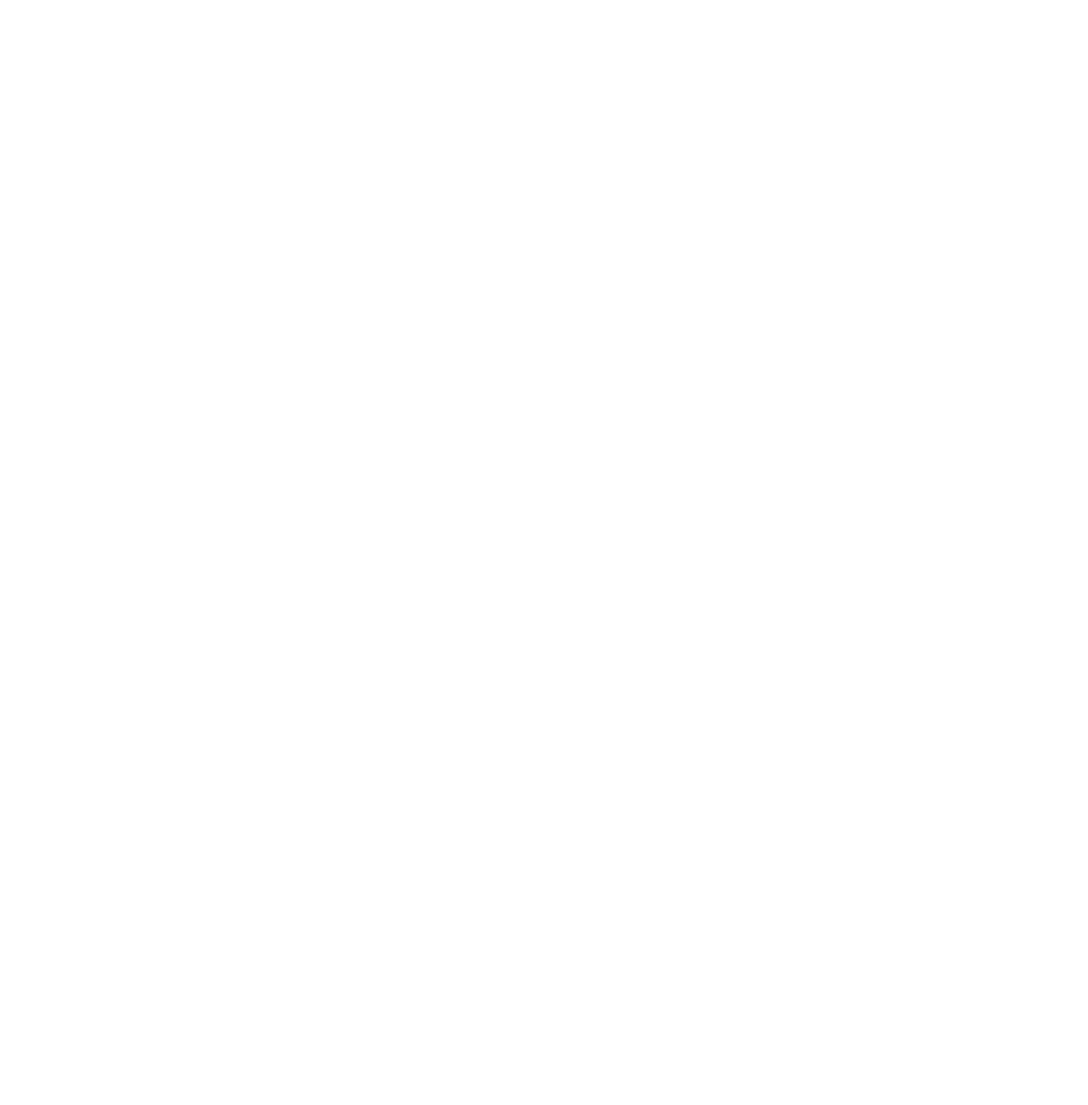
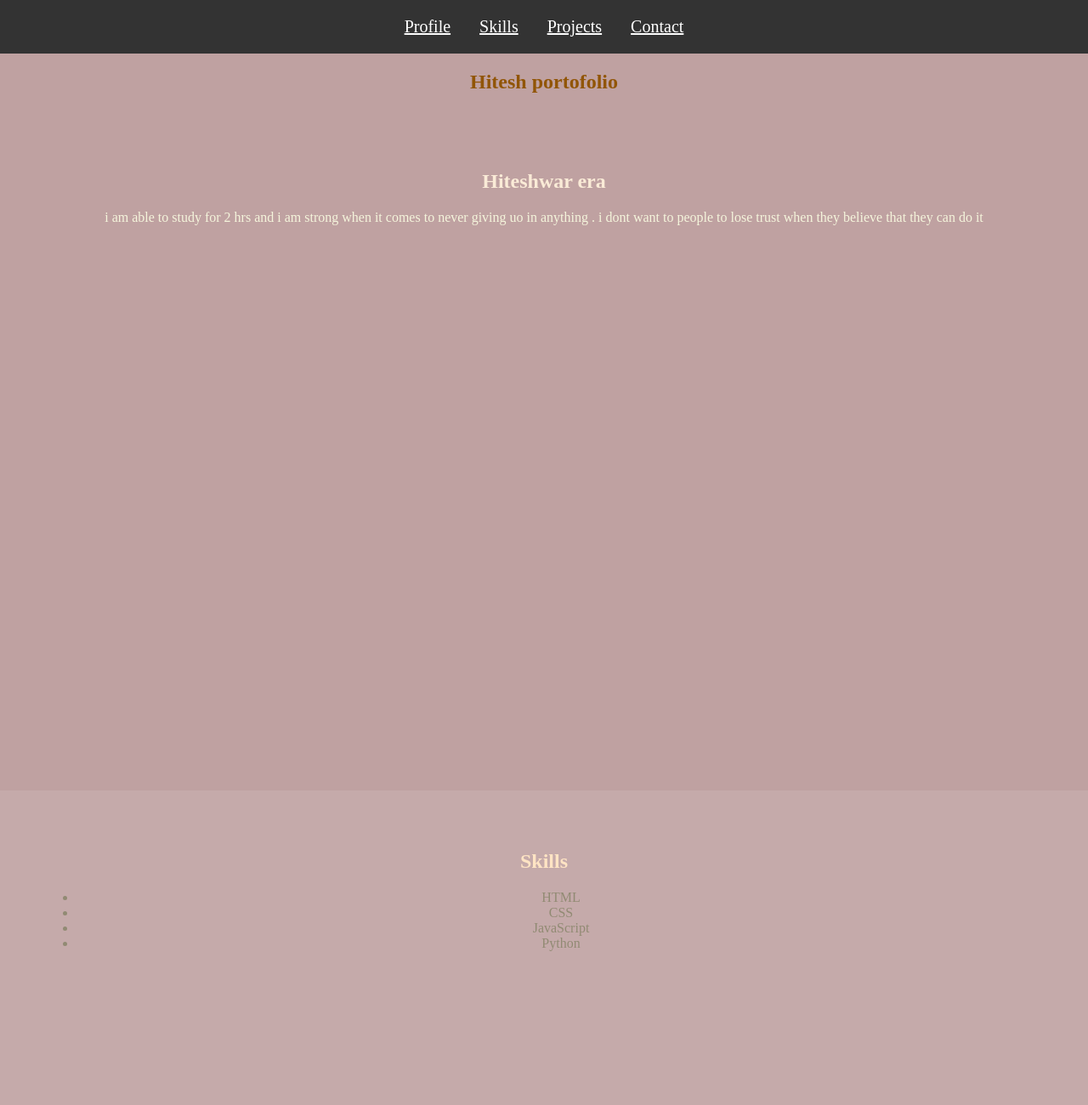
Before and after one commit to hitesh23467890/practice, a plain HTML site: page index.html in a window 1280 px wide. Shown: the top 1300 px of the page at 85% size. Before the commit the page ends 800 px from the top, so only its background shows below. Drawn offline with Linux system fonts and the light colour scheme.

Commit message:
changes are updated.

```diff
--- a/index.html
+++ b/index.html
@@ -1,9 +1,49 @@
 <!doctype html>
 <html lang="en">
   <head>
-    <meta charset="UTF-8" />
-    <meta name="viewport" content="width=device-width, initial-scale=1.0" />
-    <title>Document</title>
+    <title>Hiteshwar era</title>
+    <link rel="stylesheet" href="style.css" />
   </head>
-  <body></body>
+  <body>
+    <nav>
+      <a href="#profile">Profile</a>
+      <a href="#skills">Skills</a>
+      <a href="#projects">Projects</a>
+      <a href="#contact">Contact</a>
+    </nav>
+    <header>
+      <h2>Hitesh portofolio</h2>
+    </header>
+    <section id="profile">
+      <h1>Hiteshwar era</h1>
+      <p>
+        i am able to study for 2 hrs and i am strong when it comes to never
+        giving uo in anything . i dont want to people to lose trust when they
+        believe that they can do it
+      </p>
+    </section>
+    <section id="skills">
+      <h2>Skills</h2>
+      <ul>
+        <li>HTML</li>
+        <li>CSS</li>
+        <li>JavaScript</li>
+        <li>Python</li>
+      </ul>
+    </section>
+    <section id="projects">
+      <h2>Projects</h2>
+      <ul>
+        <li>project-1:AI climate assessment and prediction</li>
+        <li>Project-2:Vision-os</li>
+        <li>Project-3:AI accident detection</li>
+        <li>Project-4:skymart</li>
+      </ul>
+    </section>
+    <section id="contact">
+      <h2>Contact</h2>
+      <h3>8125039586</h3>
+      <h2>email:hitheshyadav5@gmail.com</h2>
+    </section>
+  </body>
 </html>
--- a/style.css
+++ b/style.css
@@ -1,4 +1,94 @@
-* {
-  color: red;
-  background-color: blue;
+body {
+  background-color: #b79595e1;
 }
+body {
+  background-color: #b79595e1;
+  margin: 0;
+}
+
+html {
+  scroll-behavior: smooth;
+}
+
+nav {
+  background-color: #333;
+  padding: 20px;
+  text-align: center;
+}
+
+nav a {
+  color: white;
+  margin: 15px;
+  font-size: 20px;
+}
+
+section {
+  min-height: 100vh;
+  padding: 50px;
+  box-sizing: border-box;
+}
+
+#profile h1 {
+  color: antiquewhite;
+  text-align: center;
+}
+
+#profile p {
+  color: beige;
+  text-align: center;
+}
+
+#skills {
+  background-color: #c5aaaa;
+}
+
+#projects {
+  background-color: #b99f9f;
+}
+
+#contact {
+  background-color: #c9b0b0;
+}
+#profile {
+  h1 {
+    color: antiquewhite;
+    text-align: center;
+  }
+  p {
+    color: beige;
+    text-align: center;
+  }
+}
+header {
+  h2 {
+    color: rgb(145, 85, 6);
+    text-align: center;
+  }
+}
+#skills {
+  h2 {
+    color: bisque;
+    text-align: center;
+  }
+  ul {
+    color: rgba(44, 76, 8, 0.338);
+    text-align: center;
+  }
+}
+#projects {
+  h2 {
+    color: rgb(102, 122, 60);
+    text-align: center;
+  }
+  ul {
+    color: rgb(102, 122, 60);
+    text-align: center;
+  }
+}
+#contact {
+  h2 {
+    color: #bc2828e1;
+    text-align: left;
+    font-size: 20px;
+  }
+}
```
Also changed, not shown: 1 other file.
